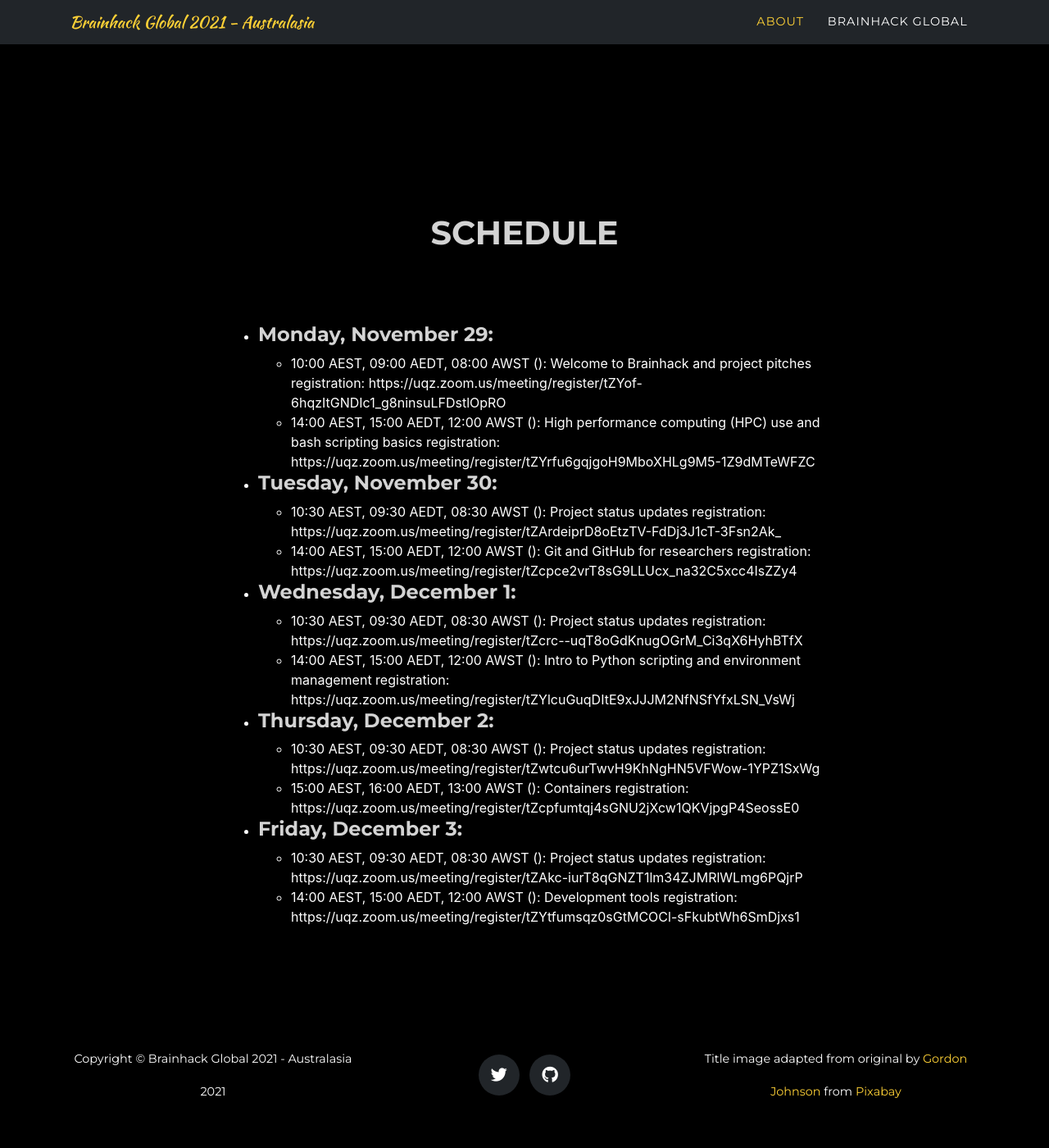
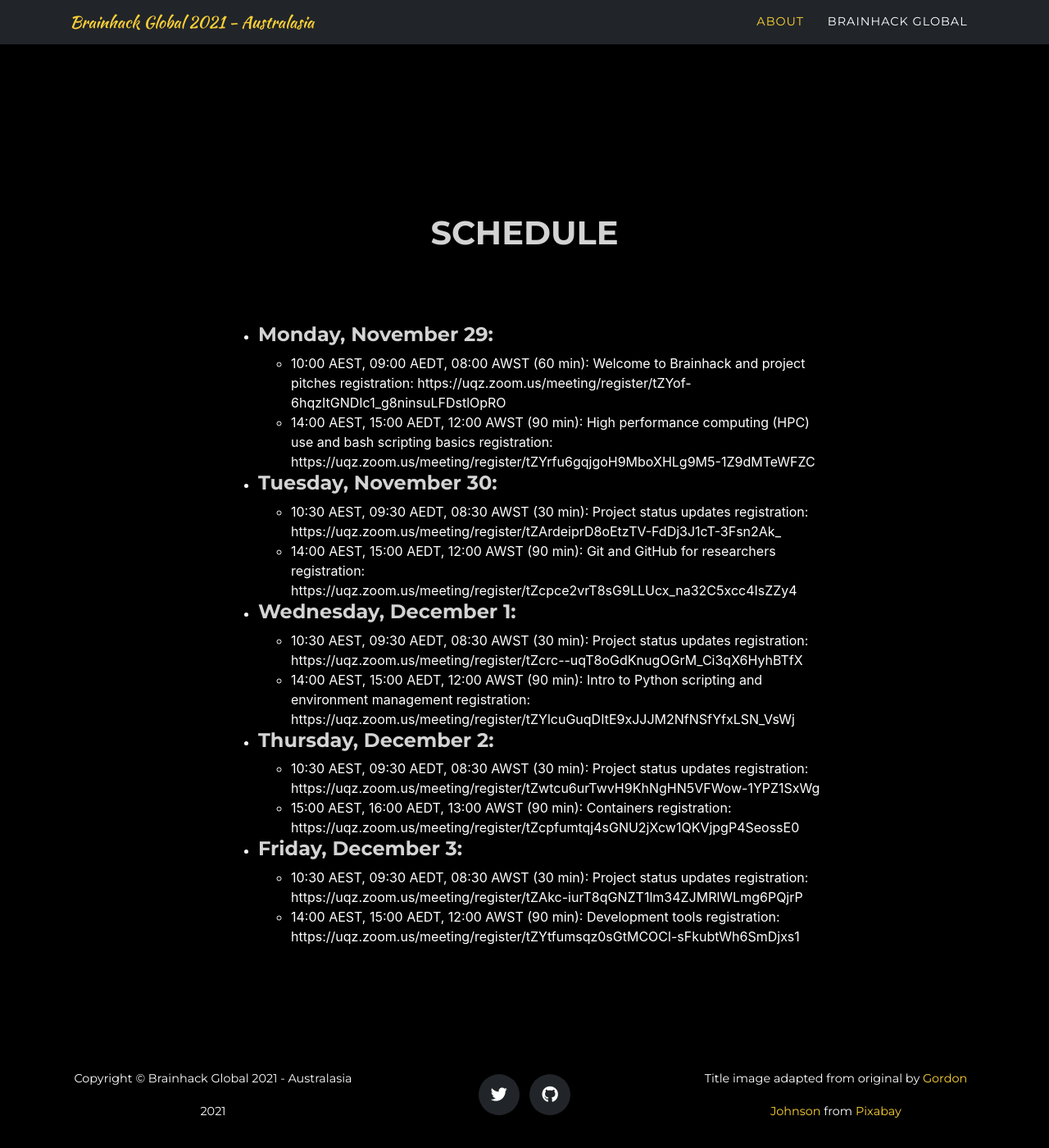
Before and after one commit to tclose/global2021, a Jekyll site: the page built from index.md, in a window 1280 px wide and 1400 px high, scrolled down 1159 px. Shown: the whole window at 82% size. Built offline with Jekyll 4.4.1, drawn with Linux system fonts in a browser that asks for light colours; some web fonts are replaced; before the commit the page ends 2535 px from its top, so only the background shows below that.

Commit message:
added duration

```diff
--- a/_data/sitetext.yml
+++ b/_data/sitetext.yml
@@ -27,51 +27,51 @@ schedule:
     - name: "Monday, November 29"
       events:
         - start: "10:00 AEST, 09:00 AEDT, 08:00 AWST"
-          end: "10:30 AEST"
+          duration: "60 min"
           title: Welcome to Brainhack and project pitches
           registration: https://uqz.zoom.us/meeting/register/tZYof-6hqzItGNDIc1_g8ninsuLFDstlOpRO
         - start: "14:00 AEST, 15:00 AEDT, 12:00 AWST"
-          end: "16:00 AEST"
+          duration: "90 min"
           title: High performance computing (HPC) use and bash scripting basics
           registration: https://uqz.zoom.us/meeting/register/tZYrfu6gqjgoH9MboXHLg9M5-1Z9dMTeWFZC
     - name: "Tuesday, November 30"
       events:
         - start: "10:30 AEST, 09:30 AEDT, 08:30 AWST"
-          end: "11:00 AEST"
+          duration: "30 min"
           title: Project status updates
           registration:  https://uqz.zoom.us/meeting/register/tZArdeiprD8oEtzTV-FdDj3J1cT-3Fsn2Ak_
         - start: "14:00 AEST, 15:00 AEDT, 12:00 AWST"
-          end: "16:00 AEST"
+          duration: "90 min"
           title: Git and GitHub for researchers
           registration: https://uqz.zoom.us/meeting/register/tZcpce2vrT8sG9LLUcx_na32C5xcc4IsZZy4
     - name: "Wednesday, December 1"
       events:
         - start: "10:30 AEST, 09:30 AEDT, 08:30 AWST"
-          end: "11:00 AEST"
+          duration: "30 min"
           title: Project status updates
           registration:  https://uqz.zoom.us/meeting/register/tZcrc--uqT8oGdKnugOGrM_Ci3qX6HyhBTfX
         - start: "14:00 AEST, 15:00 AEDT, 12:00 AWST"
-          end: "16:00 AEST"
+          duration: "90 min"
           title: Intro to Python scripting and environment management
           registration: https://uqz.zoom.us/meeting/register/tZYlcuGuqDItE9xJJJM2NfNSfYfxLSN_VsWj
     - name: "Thursday, December 2"
       events:
         - start: "10:30 AEST, 09:30 AEDT, 08:30 AWST"
-          end: "11:00 AEST"
+          duration: "30 min"
           title: Project status updates
           registration: https://uqz.zoom.us/meeting/register/tZwtcu6urTwvH9KhNgHN5VFWow-1YPZ1SxWg
         - start: "15:00 AEST, 16:00 AEDT, 13:00 AWST"
-          end: "17:00 AEST"
+          duration: "90 min"
           title: Containers
           registration: https://uqz.zoom.us/meeting/register/tZcpfumtqj4sGNU2jXcw1QKVjpgP4SeossE0
     - name: "Friday, December 3"
       events:
         - start: "10:30 AEST, 09:30 AEDT, 08:30 AWST"
-          end: "11:00 AEST"
+          duration: "30 min"
           title: Project status updates
           registration: https://uqz.zoom.us/meeting/register/tZAkc-iurT8qGNZT1lm34ZJMRlWLmg6PQjrP
         - start: "14:00 AEST, 15:00 AEDT, 12:00 AWST"
-          end: "16:00 AEST"
+          duration: "90 min"
           title: Development tools
           registration: https://uqz.zoom.us/meeting/register/tZYtfumsqz0sGtMCOCl-sFkubtWh6SmDjxs1
 
```
